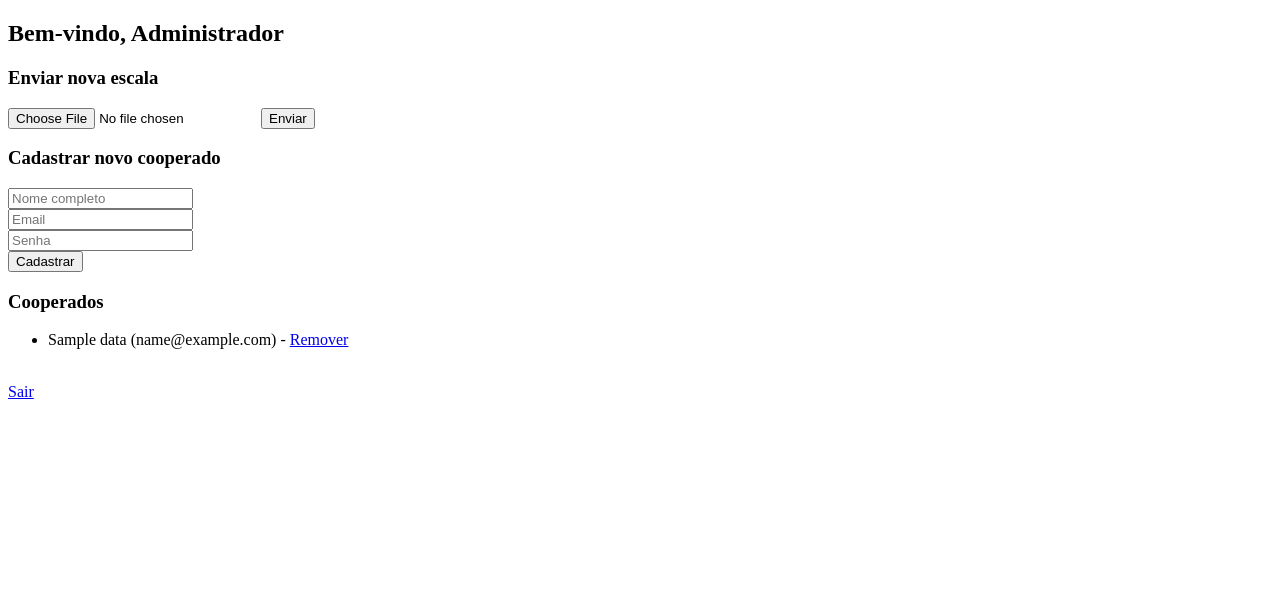
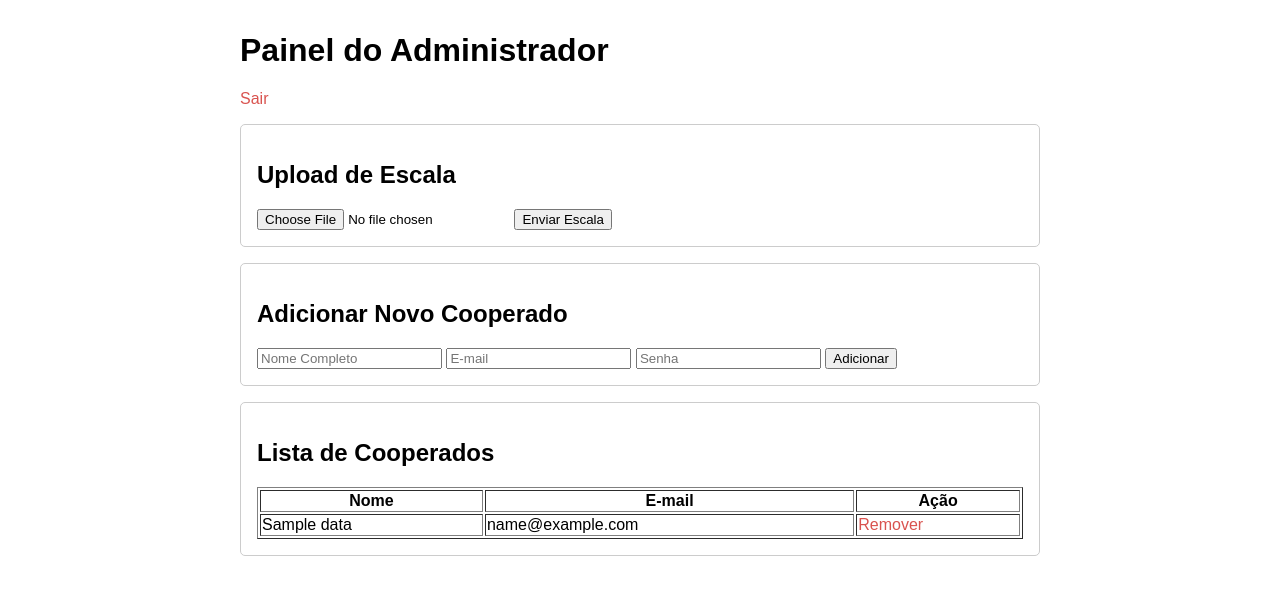
Before and after one commit to Coopex-entregas/escalas-2, a Flask app: template templates/admin.html in a window 1280 px wide. Shown: the top 595 px of the page. Run offline with Flask 3, Linux system fonts and the light colour scheme; the template is opened without the code that fills it: most values are stand-ins (such as "Sample title", 1, 10 or a date in 2020).

Commit message:
Primeiro commit

```diff
--- a/app.py
+++ b/app.py
@@ -1,49 +1,62 @@
+import os
 from flask import Flask, render_template, request, redirect, session, url_for
-import pandas as pd
-import os
 from werkzeug.utils import secure_filename
 from escala_processor import process_escala
 
+# --- Configuração da Aplicação ---
 app = Flask(__name__)
-app.secret_key = 'coopex_secret'
+app.secret_key = 'coopex_secret_key_muito_segura'  # Use uma chave mais segura
 UPLOAD_FOLDER = 'uploads'
 ALLOWED_EXTENSIONS = {'xlsx'}
-
 app.config['UPLOAD_FOLDER'] = UPLOAD_FOLDER
 
-# Mock: banco de dados de cooperados
+# Cria o diretório de uploads se ele não existir
+if not os.path.exists(UPLOAD_FOLDER):
+    os.makedirs(UPLOAD_FOLDER)
+
+# --- "Banco de Dados" Simulado ---
+# Em um ambiente real, isso seria um banco de dados (ex: SQLite, PostgreSQL)
 cooperados = {
-    'coopexentregas.rn@gmail.com': {'senha': '05062721', 'nome': 'Administrador', 'admin': True},
-    # Exemplo: 'joao@gmail.com': {'senha': '123', 'nome': 'João da Silva', 'admin': False}
+    'coopexentregas.rn@gmail.com': {'senha': '05062721', 'nome': 'Administrador', 'admin': True}
 }
+escala_data = []  # Cache da escala em memória
 
-escala_data = []  # Cache da escala processada
-
+# --- Funções Auxiliares ---
 def allowed_file(filename):
+    """Verifica se a extensão do arquivo é permitida."""
     return '.' in filename and filename.rsplit('.', 1)[1].lower() in ALLOWED_EXTENSIONS
 
+# --- Rotas da Aplicação ---
 @app.route('/', methods=['GET', 'POST'])
 def login():
+    if 'email' in session:
+        return redirect(url_for('dashboard'))
+
     if request.method == 'POST':
         email = request.form['email']
         senha = request.form['senha']
-        if email in cooperados and cooperados[email]['senha'] == senha:
+        user = cooperados.get(email)
+        if user and user['senha'] == senha:
             session['email'] = email
-            session['admin'] = cooperados[email]['admin']
+            session['admin'] = user['admin']
             return redirect(url_for('dashboard'))
-        return render_template('login.html', error="Login inválido.")
+        return render_template('login.html', error="E-mail ou senha inválido.")
     return render_template('login.html')
 
 @app.route('/dashboard')
 def dashboard():
     if 'email' not in session:
         return redirect(url_for('login'))
-    if session['admin']:
-        return render_template('admin.html', cooperados=cooperados)
+
+    if session.get('admin'):
+        # Passa a lista de cooperados para o template, exceto o próprio admin
+        cooperados_list = {email: data for email, data in cooperados.items() if not data['admin']}
+        return render_template('admin.html', cooperados=cooperados_list)
     else:
-        nome = cooperados[session['email']]['nome']
-        escala_pessoal = [linha for linha in escala_data if nome.lower() in linha['nome'].lower()]
-        return render_template('cooperado.html', nome=nome, escala=escala_pessoal)
+        nome_usuario = cooperados[session['email']]['nome']
+        # Filtra a escala para o usuário logado (case-insensitive)
+        escala_pessoal = [linha for linha in escala_data if nome_usuario.lower() in str(linha.get('nome', '')).lower()]
+        return render_template('cooperado.html', nome=nome_usuario, escala=escala_pessoal)
 
 @app.route('/logout')
 def logout():
@@ -52,34 +65,51 @@ def logout():
 
 @app.route('/upload', methods=['POST'])
 def upload():
-    if 'email' not in session or not session.get('admin'):
+    if not session.get('admin'):
         return redirect(url_for('login'))
+
+    if 'file' not in request.files:
+        return redirect(request.url)
     file = request.files['file']
+    if file.filename == '':
+        return redirect(request.url)
+
     if file and allowed_file(file.filename):
         filename = secure_filename(file.filename)
         path = os.path.join(app.config['UPLOAD_FOLDER'], filename)
         file.save(path)
         global escala_data
-        escala_data = process_escala(path)
+        try:
+            escala_data = process_escala(path)
+        except Exception as e:
+            # Adicionar tratamento de erro se o arquivo for inválido
+            print(f"Erro ao processar o arquivo: {e}")
+            return redirect(url_for('dashboard')) # Redirecionar com uma mensagem de erro seria ideal
     return redirect(url_for('dashboard'))
 
 @app.route('/add_user', methods=['POST'])
 def add_user():
-    if 'email' not in session or not session.get('admin'):
+    if not session.get('admin'):
         return redirect(url_for('login'))
     nome = request.form['nome']
     email = request.form['email']
     senha = request.form['senha']
-    cooperados[email] = {'senha': senha, 'nome': nome, 'admin': False}
+    if email not in cooperados:
+        cooperados[email] = {'senha': senha, 'nome': nome, 'admin': False}
     return redirect(url_for('dashboard'))
 
-@app.route('/remove_user/<email>')
+# Rota corrigida para receber o e-mail na URL
+@app.route('/remove_user/<path:email>')
 def remove_user(email):
-    if 'email' not in session or not session.get('admin'):
+    if not session.get('admin'):
         return redirect(url_for('login'))
-    if email in cooperados and not cooperados[email]['admin']:
+
+    # Verifica se o usuário existe e não é um admin antes de deletar
+    if email in cooperados and not cooperados[email].get('admin'):
         del cooperados[email]
+
     return redirect(url_for('dashboard'))
 
+# --- Execução da Aplicação ---
 if __name__ == '__main__':
     app.run(debug=True)
--- a/templates/admin.html
+++ b/templates/admin.html
@@ -1,27 +1,58 @@
 <!DOCTYPE html>
-<html>
-<head><title>Admin</title></head>
+<html lang="pt-br">
+<head>
+    <meta charset="UTF-8">
+    <title>Dashboard do Administrador</title>
+    <style>
+        body { font-family: sans-serif; margin: 2em; }
+        .container { max-width: 800px; margin: auto; }
+        .upload-form, .user-form, .user-list { border: 1px solid #ccc; padding: 1em; margin-bottom: 1em; border-radius: 5px; }
+        a { color: #d9534f; text-decoration: none; }
+    </style>
+</head>
 <body>
-  <h2>Bem-vindo, Administrador</h2>
-  <h3>Enviar nova escala</h3>
+    <div class="container">
+        <h1>Painel do Administrador</h1>
+        <p><a href="{{ url_for('logout') }}">Sair</a></p>
+
+        <div class="upload-form">
+            <h2>Upload de Escala</h2>
             <form action="/upload" method="post" enctype="multipart/form-data">
-    <input type="file" name="file"><button type="submit">Enviar</button>
+                <input type="file" name="file" accept=".xlsx">
+                <input type="submit" value="Enviar Escala">
             </form>
-  <h3>Cadastrar novo cooperado</h3>
+        </div>
+
+        <div class="user-form">
+            <h2>Adicionar Novo Cooperado</h2>
             <form action="/add_user" method="post">
-    <input name="nome" placeholder="Nome completo"><br>
-    <input name="email" type="email" placeholder="Email"><br>
-    <input name="senha" type="password" placeholder="Senha"><br>
-    <button type="submit">Cadastrar</button>
+                <input type="text" name="nome" placeholder="Nome Completo" required>
+                <input type="email" name="email" placeholder="E-mail" required>
+                <input type="password" name="senha" placeholder="Senha" required>
+                <input type="submit" value="Adicionar">
             </form>
-  <h3>Cooperados</h3>
-  <ul>
+        </div>
+
+        <div class="user-list">
+            <h2>Lista de Cooperados</h2>
+            <table border="1" width="100%">
+                <tr>
+                    <th>Nome</th>
+                    <th>E-mail</th>
+                    <th>Ação</th>
+                </tr>
                 {% for email, data in cooperados.items() %}
-    {% if not data.admin %}
-      <li>{{ data.nome }} ({{ email }}) - <a href="/remove_user/{{ email }}">Remover</a></li>
-    {% endif %}
+                <tr>
+                    <td>{{ data.nome }}</td>
+                    <td>{{ email }}</td>
+                    <td>
+                        <!-- CORREÇÃO CRÍTICA AQUI -->
+                        <a href="{{ url_for('remove_user', email=email) }}" onclick="return confirm('Tem certeza que deseja remover este usuário?');">Remover</a>
+                    </td>
+                </tr>
                 {% endfor %}
-  </ul>
-  <br><a href="/logout">Sair</a>
+            </table>
+        </div>
+    </div>
 </body>
 </html>
```
Also changed, not shown: escala_processor.py (+25 -10 lines). Lines whose indentation alone changed are shown as unchanged.
